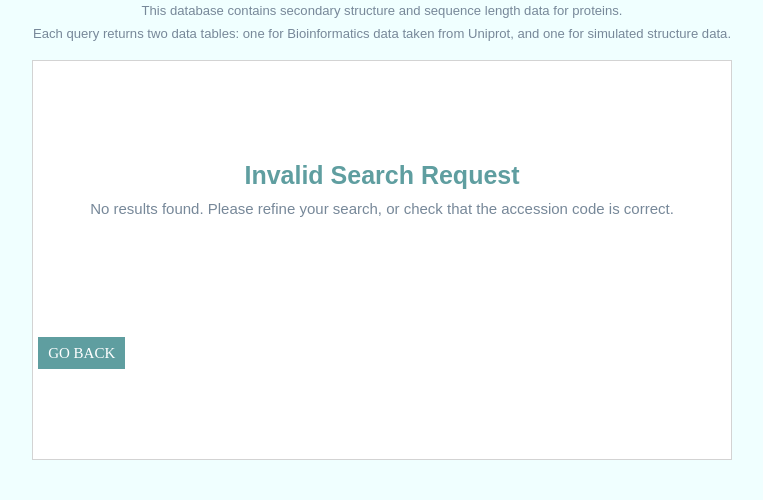
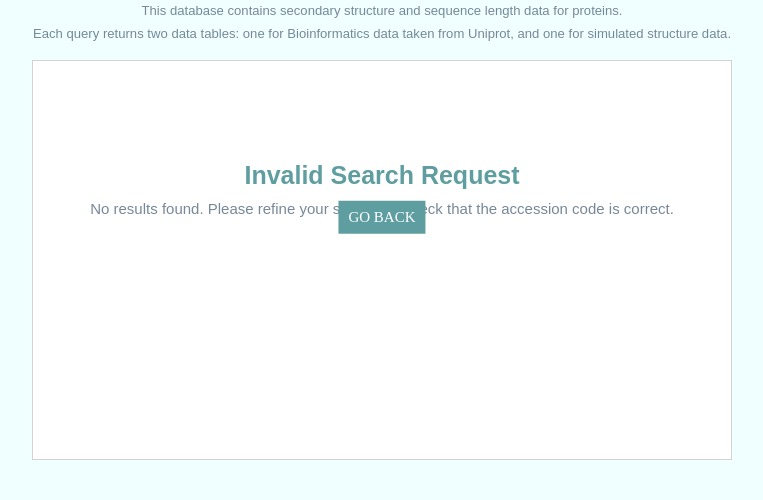
Before and after one commit to alfrediolu/FAPS, a Django app: page /csvsearch/results in a window 1280 px wide. Shown: the part 183-683 px from the top of the page, without its empty margins (258-1021 px from the left). Run offline with Django 3.2, Linux system fonts and the light colour scheme; data that the repository does not hold is empty.

Commit message:
index.html

```diff
--- a/template/searchResults.html
+++ b/template/searchResults.html
@@ -100,7 +100,7 @@
             <br /><br /><br /><br />
 
             <form>
-                <input type="button" class="button-size-invalid button5" value="GO BACK" onclick="history.go(-1)">
+                <input type="button" class="button-size-invalid button5 button-center" value="GO BACK" onclick="history.go(-1)">
 
             </form>
         </div>
```
